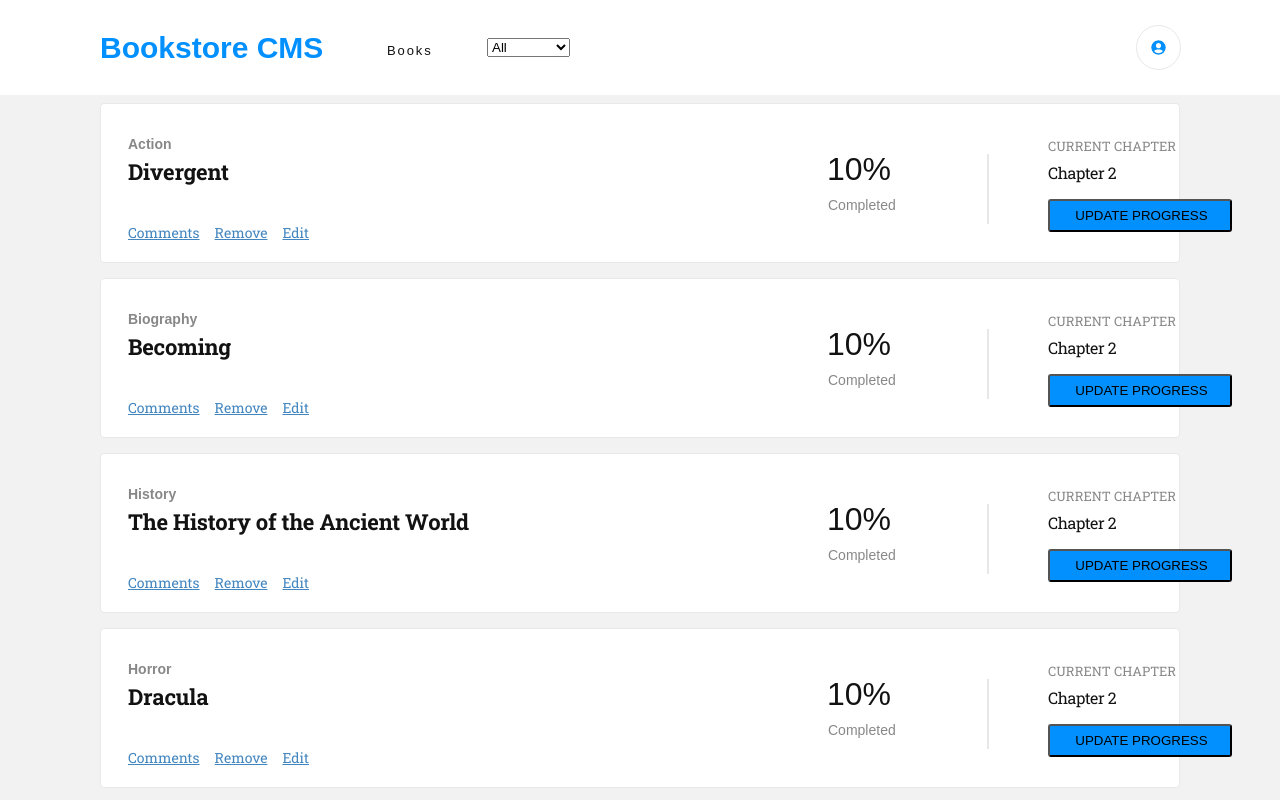
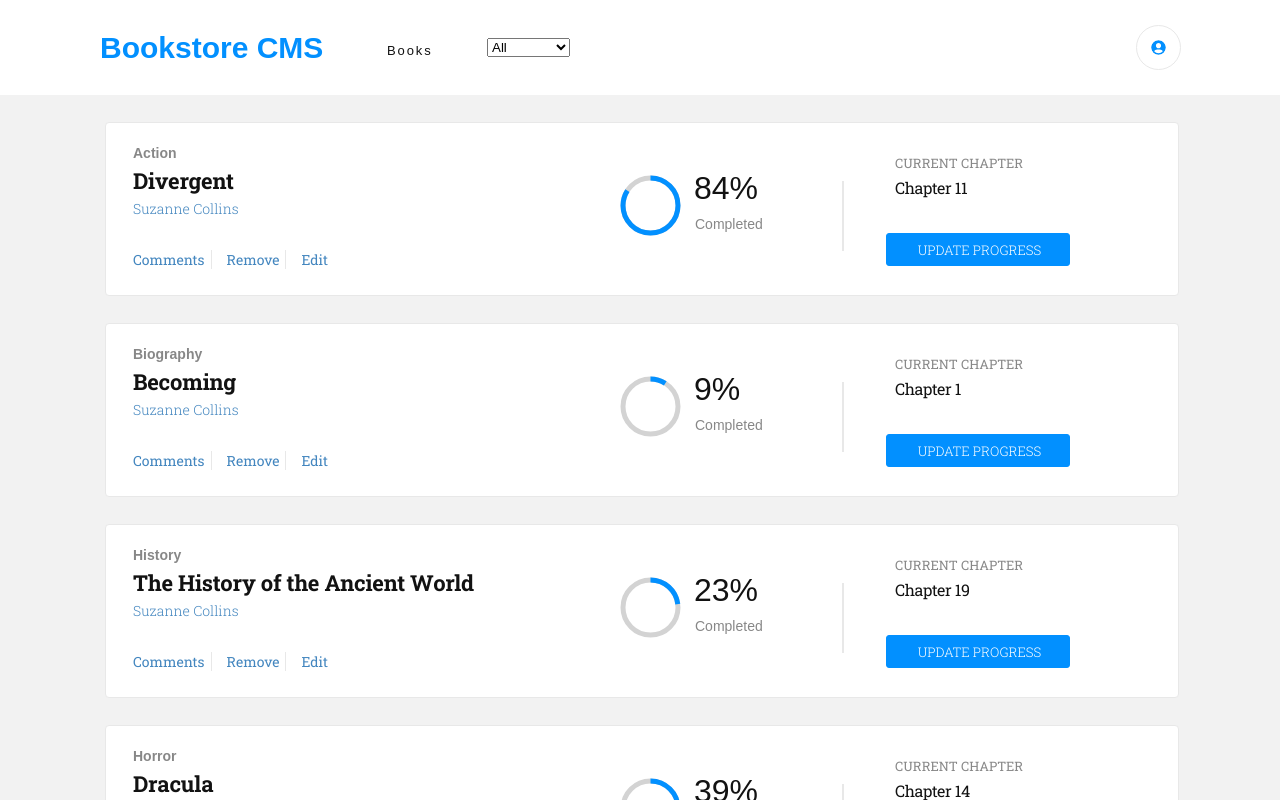
Before and after one commit to mimipeshy/react-bookstore-cms, a React (Create React App) app: page / in a window 1280 px wide. Shown: the top 800 px of the page. Built offline with nearby package versions, Linux system fonts and the light colour scheme; a web font is replaced by a local one.

Commit message:
Finish styling percentage box

```diff
--- a/package.json
+++ b/package.json
@@ -12,6 +12,7 @@
     "react-icons": "^4.2.0",
     "react-redux": "^7.2.3",
     "react-scripts": "4.0.3",
+    "recharts": "^2.0.9",
     "redux": "^4.0.5",
     "web-vitals": "^1.0.1"
   },
--- /dev/null
+++ b/src/components/Progress.js
@@ -0,0 +1,54 @@
+import React, { PureComponent } from 'react';
+import PropTypes from 'prop-types';
+import '../index.css';
+
+export default class Progress extends PureComponent {
+  render() {
+    const { percentage, size } = this.props;
+    const strokeWidth = 5;
+    const radius = size / 2 - strokeWidth;
+    const centerX = size / 2;
+    const centerY = size / 2;
+    const circumference = 2 * Math.PI * radius;
+    const offset = circumference - (percentage / 100) * circumference;
+    return (
+      <svg width={size} height={size}>
+        <circle
+          className="shadow"
+          stroke="lightgray"
+          strokeWidth={strokeWidth}
+          fill="white"
+          r={radius}
+          cx={centerX}
+          cy={centerY}
+          style={{
+            strokeDasharray: `${circumference} ${circumference}`,
+            strokeDashoffset: 0,
+          }}
+        />
+        <circle
+          className="stroke"
+          stroke="#0290ff"
+          strokeWidth={strokeWidth}
+          fill="transparent"
+          r={radius}
+          cx={centerX}
+          cy={centerY}
+          style={{
+            strokeDasharray: `${circumference} ${circumference}`,
+            strokeDashoffset: offset,
+          }}
+        />
+      </svg>
+    );
+  }
+}
+
+Progress.propTypes = {
+  percentage: PropTypes.number.isRequired,
+  size: PropTypes.number,
+};
+
+Progress.defaultProps = {
+  size: 100,
+};
--- a/src/containers/Book.js
+++ b/src/containers/Book.js
@@ -1,11 +1,14 @@
 /* eslint-disable jsx-a11y/anchor-is-valid */
 import PropTypes from 'prop-types';
+import Progress from '../components/Progress';
 import '../index.css';
 
 const Book = ({ book, clickHandler }) => {
   const removeBook = () => {
     clickHandler(book);
   };
+  const progressPercentage = Math.floor(Math.random() * 90);
+  const currentChapter = Math.floor(Math.random() * 20);
   return (
     <div>
       <ul className="book-ul">
@@ -13,26 +16,29 @@ const Book = ({ book, clickHandler }) => {
           <div className="category-title">
             <p className="category black-two">{book.category}</p>
             <p className="book-title black-two">{book.title}</p>
-            <a href="#" id={book.id}>
-              {book.author}
-            </a>
+            <p className="author" id={book.id}>
+              Suzanne Collins
+            </p>
           </div>
           <div>
-            <a href="#" id={book.id} className="flex-row-item Line-2 padding-1">
+            <a href="#" id={book.id} className="flex-row-item Line-2">
               Comments
             </a>
-            <a href="#" id={book.id} onClick={removeBook} className="flex-row-item Line-2 padding-1">
+            <a href="#" id={book.id} onClick={removeBook} className="flex-row-item Line-2">
               Remove
             </a>
-            <a href="#" id={book.id} className="flex-row-item Line-2 padding-1">
+            <a href="#" id={book.id} className="flex-row-item">
               Edit
             </a>
           </div>
         </li>
         <li className="percentage-box">
           <div className="flex-row">
+            <div>
+              <Progress percentage={progressPercentage} size={65} />
+            </div>
             <div className="flex-column">
-              <h2 className="flex-column-item percentage black-two">10%</h2>
+              <h2 className="flex-column-item percentage black-two">{`${progressPercentage}%`}</h2>
               <p className="percent-complete black-two flex-column-item">Completed</p>
             </div>
           </div>
@@ -42,9 +48,9 @@ const Book = ({ book, clickHandler }) => {
             <p className="Line-3" />
             <div className="current-chapter-box">
               <p className="black-two current-chapter-text">CURRENT CHAPTER</p>
-              <p className="current-chapter-number black-two">Chapter 2</p>
-              <button className="update-button" type="button">
-                <span className="update-button-text">UPDATE PROGRESS</span>
+              <p className="current-chapter-number black-two">{`Chapter ${currentChapter}`}</p>
+              <button className="update-button white" type="button">
+                UPDATE PROGRESS
               </button>
             </div>
           </div>
--- a/src/index.css
+++ b/src/index.css
@@ -25,6 +25,12 @@
   font-weight: 400;
   src: url(../src/fonts/RobotoSlab-Bold.ttf);
 }
+@font-face {
+  font-family: robotoSlabLight;
+  font-style: normal;
+  font-weight: 400;
+  src: url(../src/fonts/RobotoSlab-Light.ttf);
+}
 
 *,
 *::after,
@@ -32,8 +38,6 @@
   box-sizing: border-box;
   margin: 0;
   padding: 0;
-
-  /* overflow-x: hidden; */
 }
 
 body {
@@ -56,7 +60,12 @@ code {
     "Courier New",
     monospace;
 }
-
+a{
+  text-decoration: none;
+  color: #4386bf;
+  font-weight: 300;
+  font-size: 13px;
+}
 .azure {
   color: #0290ff;
 }
@@ -136,21 +145,31 @@ code {
   flex-direction: column;
 }
 
-/* .user-icon {
-  width: 47px;
-  height: 47px;
-  background-color: var(--azure);
-} */
-.react-icons {
-  height: 60px;
+.stroke {
+  transition: 0.35s stroke-dashoffset;
+  transform: rotate(-90deg);
+  transform-origin: 50% 50%;
 }
-
 .Oval {
   width: 45px;
   height: 45px;
   padding: 14px;
   border: solid 1px #e8e8e8;
   border-radius: 30px;
+}
+
+.author{
+  width: 107px;
+  height: 19px;
+  margin: 4px 0 0;
+  font-family: robotoSlabLight;
+  font-size: 14px;
+  font-weight: 300;
+  font-stretch: normal;
+  font-style: normal;
+  line-height: normal;
+  letter-spacing: normal;
+  color: #4386bf;
 }
 
 .create-book {
@@ -160,15 +179,19 @@ code {
 
 .Line-2 {
   width: 2px;
+  height: 24px;
+  margin-right: 82px;
+  padding-right: 6px;
+  border-right: solid 1px #e8e8e8;
+  /* width: 2px;
   height: 10px;
-  margin: 12px 17px 0 15px;
+  margin: 12px 17px 0 15px; */
 }
 
 .Line-3 {
   width: 2px;
   height: 70px;
-
-  /* margin: 18px 59px 0 79px; */
+  margin: 18px 42px 0 9px;
   border: solid 1px #e8e8e8;
 }
 
@@ -217,14 +240,6 @@ code {
   margin-top: 19px;
   border: solid 1px #e8e8e8;
   background-color: #fff
-
-  /* width: 285px;
-  height: 45px;
-  margin: 19px 34px 0;
-  padding: 6px 15px 9px 16px;
-  border-radius: 4px;
-  border: solid 1px #e8e8e8;
-  background-color: white; */
 }
 
 .form .add-book-button {
@@ -245,16 +260,22 @@ code {
   margin-top: 19px;
 }
 
+.display-books{
+  width: 1200px;
+  height: 170px;
+  margin: 37px 100px 0;
+  padding: 32px 147px 26px 27px;
+  border-radius: 4px;
+  border: solid 1px #e8e8e8;
+  background-color: white;
+}
+
 .book-ul {
   background-color: #fff;
   color: #121212;
   list-style: none;
-  margin-top: 7.5px;
-  margin-bottom: 7.5px;
-  padding-top: 32px;
-  padding-bottom: 20px;
-  padding-right: 50px;
-  padding-left: 27px;
+  margin: 27px 1px 0px 5px;
+  padding: 22px 14px 26px 27px;
   display: flex;
   flex-direction: row;
   align-items: center;
@@ -345,6 +366,12 @@ code {
   margin: 0 5px;
 }
 
+.percentage-box {
+  width: 150px;
+  position: absolute;
+  left: calc(60% - 150px);
+}
+
 .percentage {
   width: 47px;
   height: 39px;
@@ -352,10 +379,6 @@ code {
   font-family: montserratRegular, sans-serif;
   font-size: 32px;
   font-weight: normal;
-  font-stretch: normal;
-  font-style: normal;
-  line-height: normal;
-  letter-spacing: normal;
 }
 
 .percent-complete {
@@ -365,39 +388,35 @@ code {
   opacity: 0.5;
   font-family: montserratRegular, sans-serif;
   font-size: 14px;
-  font-weight: normal;
-  font-stretch: normal;
-  font-style: normal;
-  line-height: normal;
-  letter-spacing: normal;
-  color: var(--black-two);
 }
 
-.current-chapter-text {
+.current-chapter-box .current-chapter-text {
+  font-family: robotoSlabRegular, sans-serif;
+  font-size: 13px;
+  margin: 5px 0px 5px 9px;
   width: 136px;
   height: 18px;
-  margin: 1px 58px 0 59px;
   opacity: 0.5;
-  font-family: robotoSlabRegular, sans-serif;
-  font-size: 13px;
-  font-weight: 300;
 }
 
-.current-chapter-number {
+.current-chapter-box .current-chapter-number {
   width: 75px;
   height: 21px;
-  margin: 7px 109px 4px 59px;
   font-family: robotoSlabRegular, sans-serif;
-  font-size: 16px;
-  font-weight: 300;
+  margin: 5px 0px 35px 9px;
   letter-spacing: -0.4px;
+
 }
 
 .update-button {
-  width: 184px;
+ width: 184px;
   height: 33px;
-  margin: 12px 0 9px 59px;
+  /* margin: 12px 0 9px -2px; */
+  margin-right: 94px;
   padding: 7px 19px 8px 22px;
+  border: 1px solid #0290ff;
   border-radius: 3px;
   background-color: #0290ff;
+  font-family: robotoSlabLight, sans-serif;
+
 }
```
Also changed, not shown: src/fonts/RobotoSlab-Light.ttf (added), 1 other file (tests, documents, lock files or other folders).
